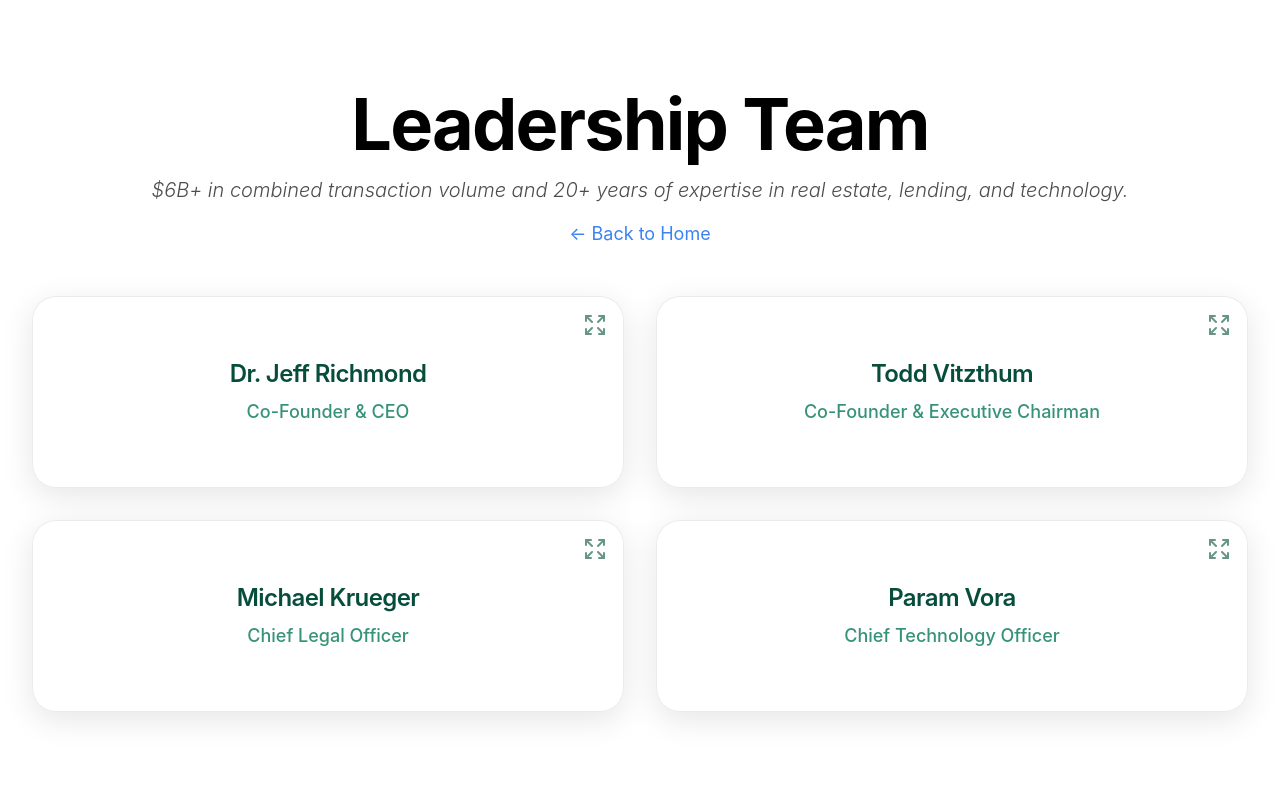
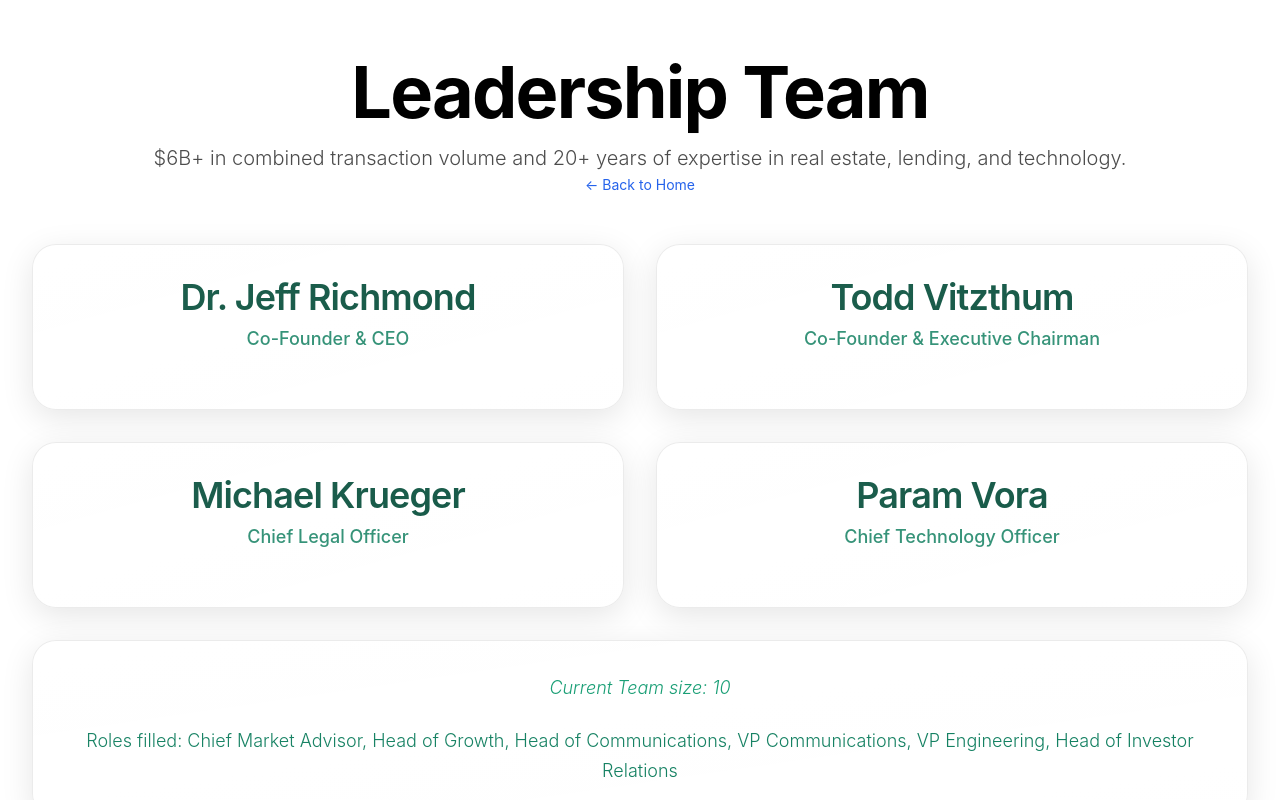
Before and after one commit to paramvora-myacara/acara-deck, a Next.js app: page /team in a window 1280 px wide. Built offline with nearby package versions, Linux system fonts and the light colour scheme.

Commit message:
make bottom team section

```diff
--- a/src/app/team/page.tsx
+++ b/src/app/team/page.tsx
@@ -1,6 +1,7 @@
 'use client';
 
 import InteractiveCardPage, { CardData } from "@/components/InteractiveCardPage";
+import Link from "next/link";
 
 const teamMembers: Omit<CardData, 'slug'>[] = [
   {
@@ -59,11 +60,59 @@ const teamMembers: Omit<CardData, 'slug'>[] = [
 
 export default function TeamPage() {
   return (
-    <InteractiveCardPage
-      pageTitle="Leadership Team"
-      byline="$6B+ in combined transaction volume and 20+ years of expertise in real estate, lending, and technology."
-      cards={teamMembers.map(card => ({...card, slug: ''}))}
-      showRoleAsByline={true}
-    />
+    <div className="min-h-screen bg-white dark:bg-black">
+      <main className="flex flex-col items-center min-h-screen p-4 md:p-8">
+        <div className="text-center w-full max-w-7xl mx-auto pt-4 md:pt-6">
+          <h1 className="text-5xl md:text-7xl font-bold text-black dark:text-white tracking-tight">
+            Leadership Team
+          </h1>
+          <p className="mt-4 text-lg md:text-xl text-black/70 dark:text-white/70 font-light whitespace-pre-line">
+            $6B+ in combined transaction volume and 20+ years of expertise in real estate, lending, and technology.
+          </p>
+          <Link href="/" className="mt-2 text-sm text-blue-600 dark:text-blue-400 hover:underline">
+            &larr; Back to Home
+          </Link>
+        </div>
+
+        <div className="w-full max-w-7xl mx-auto mt-12 flex-grow grid grid-cols-1 md:grid-cols-2 gap-6 md:gap-8">
+          {teamMembers.map((card, idx) => (
+            <div
+              key={idx}
+              className={`cursor-pointer group glass-card rounded-3xl p-8 bg-gradient-to-br ${card.gradient} border border-gray-200 dark:border-white/20 shadow-md dark:shadow-xl shadow-gray-200/50 dark:shadow-white/5 hover:shadow-lg dark:hover:shadow-2xl hover:scale-[1.02] transition-all duration-300 animate-fadeIn relative overflow-hidden flex flex-col justify-center`}
+              style={{ animationDelay: `${idx * 150}ms` }}
+            >
+              <div className="absolute inset-0 bg-gradient-to-br from-white/10 to-white/5 dark:from-white/[0.02] dark:to-white/[0.01] pointer-events-none" />
+              <div className="flex flex-col items-center justify-center mb-6">
+                <h3 className={`text-4xl font-semibold ${card.textColor} mb-2`}>
+                  {card.title}
+                </h3>
+                {card.role && (
+                  <p className={`text-lg font-medium ${card.accentColor} opacity-80`}>
+                    {card.role}
+                  </p>
+                )}
+              </div>
+            </div>
+          ))}
+        </div>
+
+        {/* Team Size Card */}
+        <div className="w-full max-w-7xl mx-auto mt-8">
+          <div className="glass-card rounded-3xl p-8 bg-gradient-to-br from-emerald-50 to-green-100 dark:from-emerald-900/20 dark:to-green-900/20 border border-gray-200 dark:border-white/20 shadow-md dark:shadow-xl shadow-gray-200/50 dark:shadow-white/5 hover:shadow-lg dark:hover:shadow-2xl hover:scale-[1.02] transition-all duration-300 animate-fadeIn group relative overflow-hidden flex flex-col justify-center">
+            <div className="absolute inset-0 bg-gradient-to-br from-white/10 to-white/5 dark:from-white/[0.02] dark:to-white/[0.01] pointer-events-none" />
+
+            <p className="text-lg leading-relaxed font-light italic text-emerald-600 dark:text-emerald-300 text-center mb-6">
+              Current Team size:  10
+            </p>
+
+            <div className="flex justify-center">
+              <p className="text-lg leading-relaxed font-light text-emerald-700 dark:text-emerald-400 text-center">
+                Roles filled: Chief Market Advisor, Head of Growth, Head of Communications, VP Communications, VP Engineering, Head of Investor Relations
+              </p>
+            </div>
+          </div>
+        </div>
+      </main>
+    </div>
   );
 }
```
